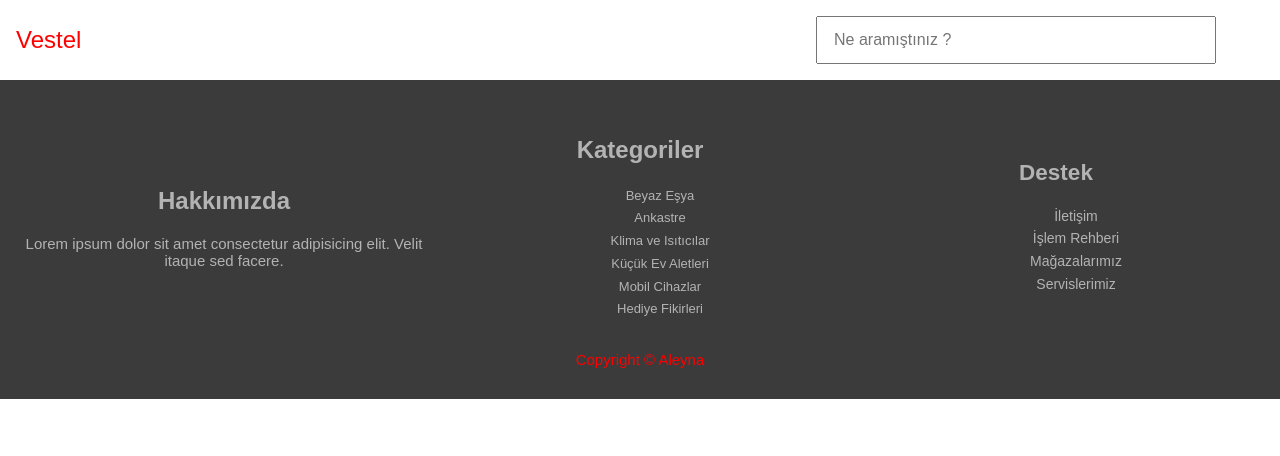
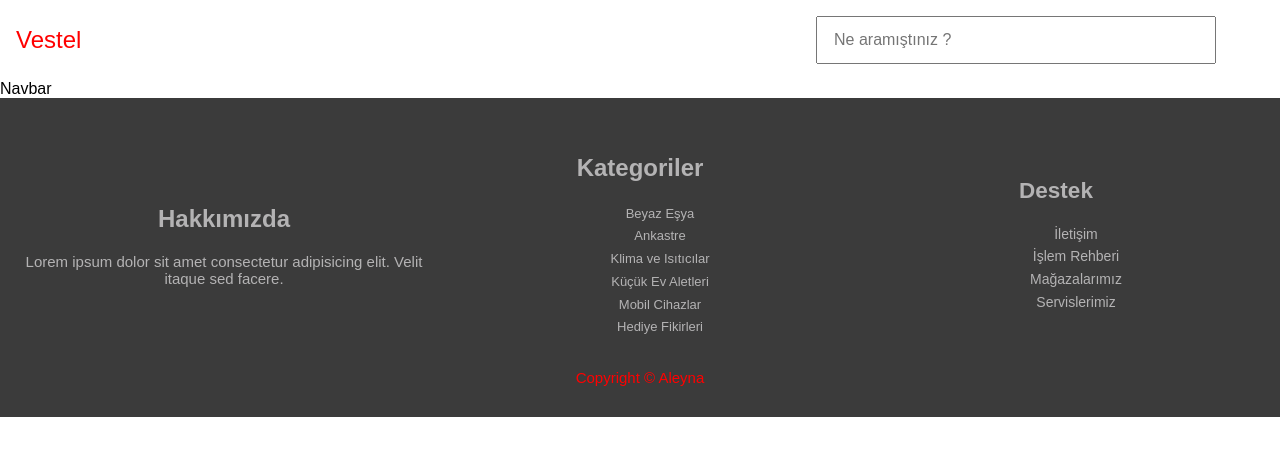
Before and after one commit to clkaley/vestel-clone, a React (Create React App) app: page / in a window 1280 px wide. Shown: the top 456 px of the page. Built offline with nearby package versions, Linux system fonts and the light colour scheme.

Commit message:
created navbar component

```diff
--- a/src/App.js
+++ b/src/App.js
@@ -1,5 +1,6 @@
 import Footer from "./components/Footer";
 import Header from "./components/Header";
+import Navbar from "./components/Navbar";
 
 
 
@@ -7,6 +8,7 @@ function App() {
   return (
   <>
     <Header/>
+    <Navbar/>
     <Footer/>
   </>
   );
--- /dev/null
+++ b/src/components/Navbar/index.css
@@ -0,0 +1,3 @@
+.nav{
+    background-color: red;
+}
--- /dev/null
+++ b/src/components/Navbar/index.js
@@ -0,0 +1,11 @@
+import React from 'react'
+
+function Navbar() {
+  return (
+    <div className='nav'>
+        Navbar
+    </div>
+  )
+}
+
+export default Navbar
```
